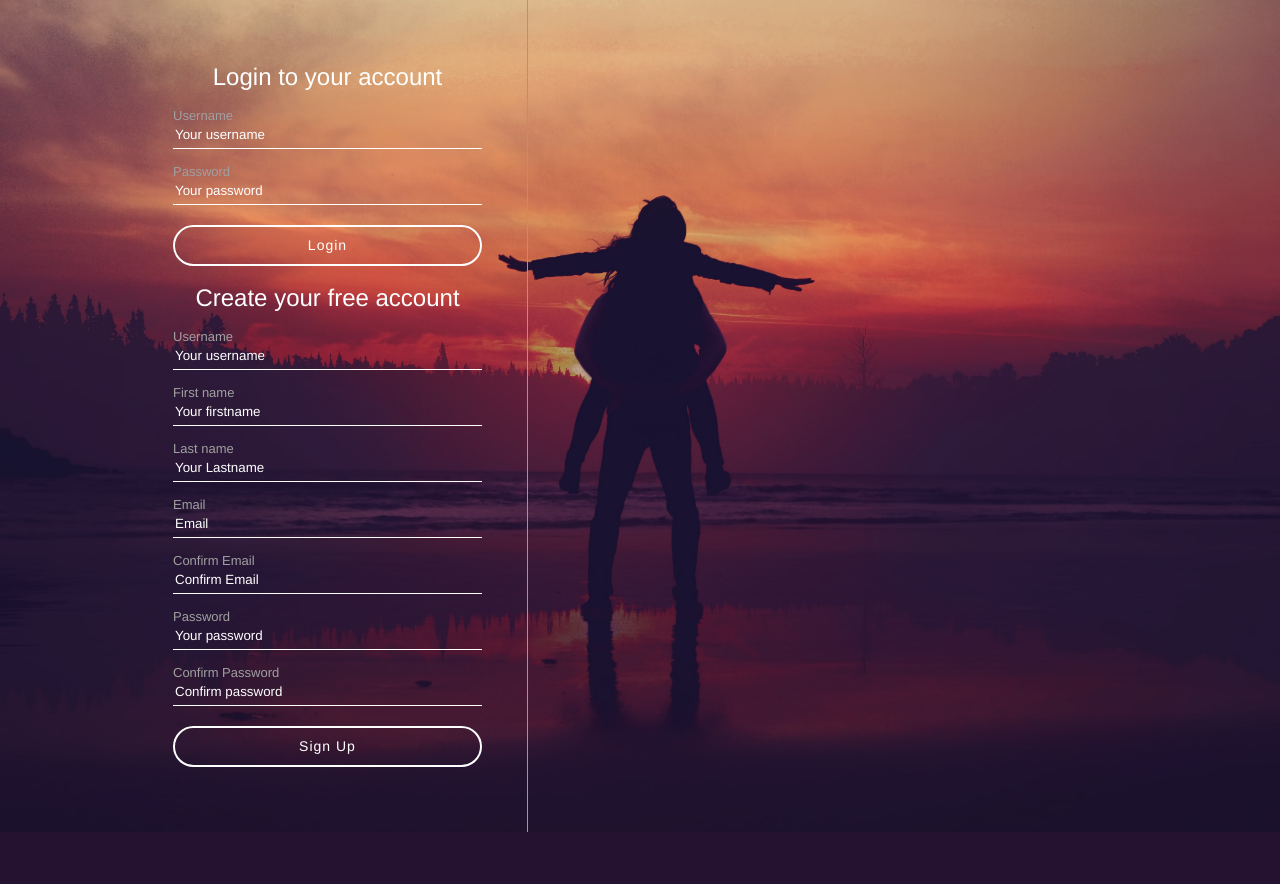
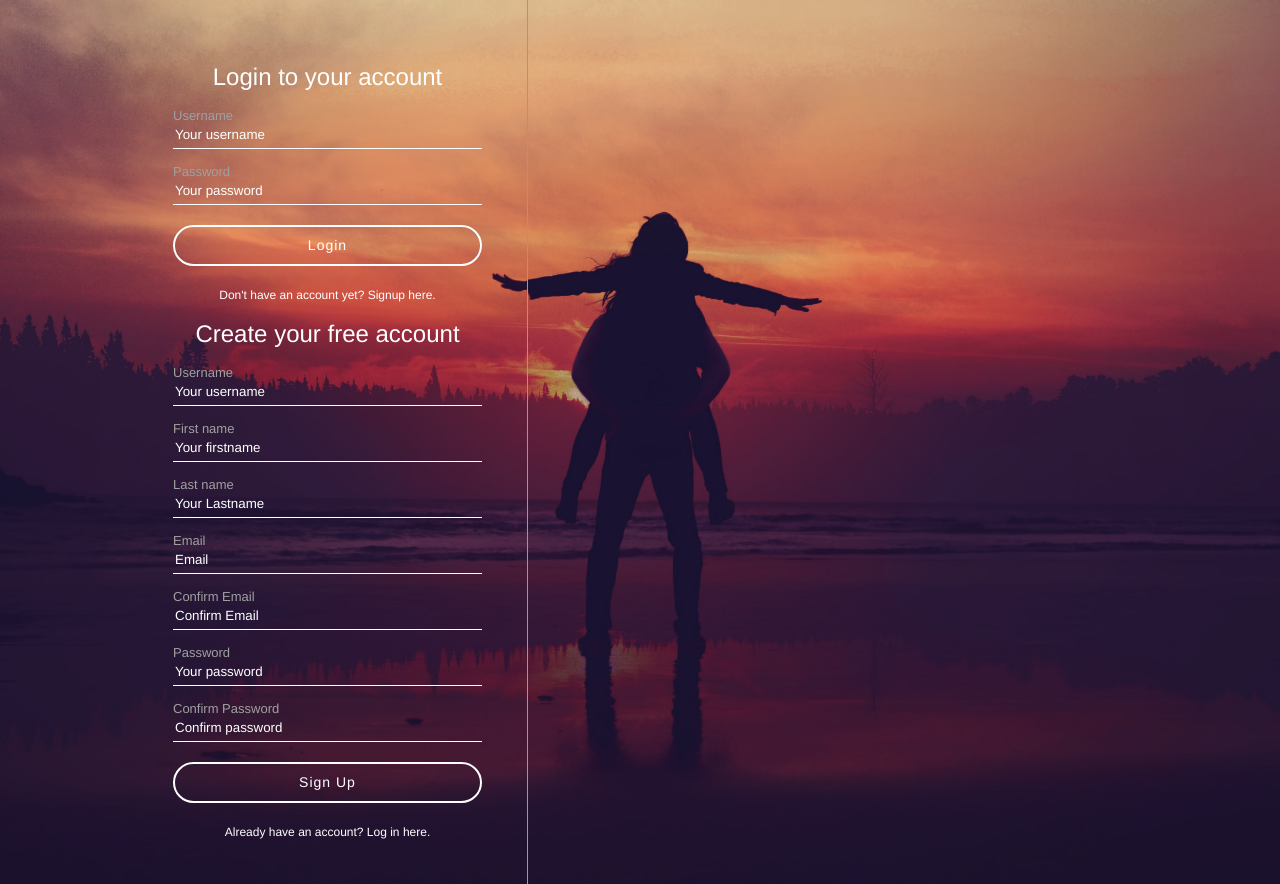
Before and after one commit to pcrubianoa/phpSpotifyClone, a PHP site: page /register.php in a window 1280 px wide. Before the commit the page ends 832 px from the top, so only its background shows below. Run offline with PHP 8.4, Linux system fonts and the light colour scheme; some libraries are stand-ins or nearby versions.

Commit message:
show or hide forms - jquery

```diff
--- a/assets/css/register.css
+++ b/assets/css/register.css
@@ -94,3 +94,13 @@ body {
 #inputContainer button:hover {
 	cursor: pointer;
 }
+
+.hasAccountText span {
+	font-weight: bold;
+    font-size: 12px;
+    cursor: pointer;
+}
+
+.hasAccountText {
+	text-align: center;
+}
--- /dev/null
+++ b/assets/js/register.js
@@ -0,0 +1,12 @@
+$(document).ready(function() {
+
+	$("#hideLogin").click(function() {
+		$("#loginForm").hide();
+		$("#registerForm").show();
+	});
+
+	$("#hideRegister").click(function() {
+		$("#loginForm").show();
+		$("#registerForm").hide();
+	});
+})
--- a/register.php
+++ b/register.php
@@ -22,6 +22,8 @@
     <meta name="viewport" content="width=device-width, initial-scale=1.0">
     <meta http-equiv="X-UA-Compatible" content="ie=edge">
     <link rel="stylesheet" href="assets/css/register.css">
+    <script src="https://ajax.googleapis.com/ajax/libs/jquery/3.2.1/jquery.min.js"></script>
+	<script src="assets/js/register.js"></script>
     <title>Welcome to Spotify Clone</title>
 </head>
 <body>
@@ -40,6 +42,10 @@
                         <input type="password" id="loginPassword" name="loginPassword" placeholder="Your password" required>
                     </p>
                     <button type="submit" name="loginButton">Login</button>
+
+					<div class="hasAccountText">
+						<span id="hideLogin">Don't have an account yet? Signup here.</span>
+					</div>
                 </form>
 
                 <form id="registerForm" action="register.php" method="POST">
@@ -83,6 +89,10 @@
                         <input type="password" id="passwordConfirm" name="passwordConfirm" placeholder="Confirm password" required>
                     </p>
                     <button type="submit" name="registerButton">Sign Up</button>
+
+					<div class="hasAccountText">
+						<span id="hideRegister">Already have an account? Log in here.</span>
+					</div>
                 </form>
             </div>
         </div>
```
